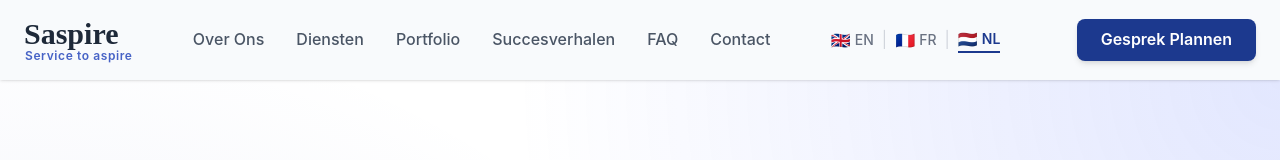
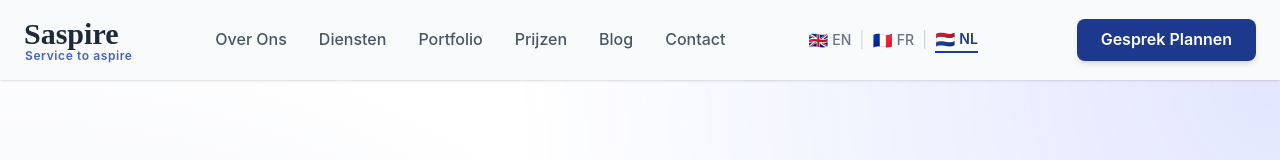
Before and after one commit to Cloesick/Saspire, a website: page nl/index.html in a window 1280 px wide. Shown: the top 160 px of the page. Drawn offline with nearby package versions, Linux system fonts and the light colour scheme; files that its build step writes are made by us from their sources.

Commit message:
fix: add Pricing and Blog nav links to Dutch and French versions

```diff
--- a/fr/index.html
+++ b/fr/index.html
@@ -127,8 +127,8 @@
                     <li><a href="#about-us" class="text-gray-600 hover:text-gray-900 transition">À Propos</a></li>
                     <li><a href="#services" class="text-gray-600 hover:text-gray-900 transition">Services</a></li>
                     <li><a href="#portfolio" class="text-gray-600 hover:text-gray-900 transition">Portfolio</a></li>
-                    <li><a href="#success-stories" class="text-gray-600 hover:text-gray-900 transition">Réussites</a></li>
-                    <li><a href="#faq" class="text-gray-600 hover:text-gray-900 transition">FAQ</a></li>
+                    <li><a href="/pricing.html" class="text-gray-600 hover:text-gray-900 transition">Tarifs</a></li>
+                    <li><a href="/blog/" class="text-gray-600 hover:text-gray-900 transition">Blog</a></li>
                     <li><a href="#contact" class="text-gray-600 hover:text-gray-900 transition">Contact</a></li>
                 </ul>
                 <!-- Language Switcher -->
@@ -161,8 +161,8 @@
                     <li><a href="#about-us" class="block text-gray-600 hover:text-gray-900 transition">À Propos</a></li>
                     <li><a href="#services" class="block text-gray-600 hover:text-gray-900 transition">Services</a></li>
                     <li><a href="#portfolio" class="block text-gray-600 hover:text-gray-900 transition">Portfolio</a></li>
-                    <li><a href="#success-stories" class="block text-gray-600 hover:text-gray-900 transition">Réussites</a></li>
-                    <li><a href="#faq" class="block text-gray-600 hover:text-gray-900 transition">FAQ</a></li>
+                    <li><a href="/pricing.html" class="block text-gray-600 hover:text-gray-900 transition">Tarifs</a></li>
+                    <li><a href="/blog/" class="block text-gray-600 hover:text-gray-900 transition">Blog</a></li>
                     <li><a href="#contact" class="block text-gray-600 hover:text-gray-900 transition">Contact</a></li>
                     <li><a href="#schedule" class="block bg-blue-900 text-white font-semibold px-6 py-3 rounded-lg text-center hover:bg-blue-800 transition">Planifier un Appel</a></li>
                     <!-- Mobile Language Switcher -->
--- a/nl/index.html
+++ b/nl/index.html
@@ -124,8 +124,8 @@
                     <li><a href="#about-us" class="text-gray-600 hover:text-gray-900 transition">Over Ons</a></li>
                     <li><a href="#services" class="text-gray-600 hover:text-gray-900 transition">Diensten</a></li>
                     <li><a href="#portfolio" class="text-gray-600 hover:text-gray-900 transition">Portfolio</a></li>
-                    <li><a href="#success-stories" class="text-gray-600 hover:text-gray-900 transition">Succesverhalen</a></li>
-                    <li><a href="#faq" class="text-gray-600 hover:text-gray-900 transition">FAQ</a></li>
+                    <li><a href="/pricing.html" class="text-gray-600 hover:text-gray-900 transition">Prijzen</a></li>
+                    <li><a href="/blog/" class="text-gray-600 hover:text-gray-900 transition">Blog</a></li>
                     <li><a href="#contact" class="text-gray-600 hover:text-gray-900 transition">Contact</a></li>
                 </ul>
                 <!-- Language Switcher -->
@@ -158,8 +158,8 @@
                     <li><a href="#about-us" class="block text-gray-600 hover:text-gray-900 transition">Over Ons</a></li>
                     <li><a href="#services" class="block text-gray-600 hover:text-gray-900 transition">Diensten</a></li>
                     <li><a href="#portfolio" class="block text-gray-600 hover:text-gray-900 transition">Portfolio</a></li>
-                    <li><a href="#success-stories" class="block text-gray-600 hover:text-gray-900 transition">Succesverhalen</a></li>
-                    <li><a href="#faq" class="block text-gray-600 hover:text-gray-900 transition">FAQ</a></li>
+                    <li><a href="/pricing.html" class="block text-gray-600 hover:text-gray-900 transition">Prijzen</a></li>
+                    <li><a href="/blog/" class="block text-gray-600 hover:text-gray-900 transition">Blog</a></li>
                     <li><a href="#contact" class="block text-gray-600 hover:text-gray-900 transition">Contact</a></li>
                     <li><a href="#schedule" class="block bg-blue-900 text-white font-semibold px-6 py-3 rounded-lg text-center hover:bg-blue-800 transition">Gesprek Plannen</a></li>
                     <!-- Mobile Language Switcher -->
```
